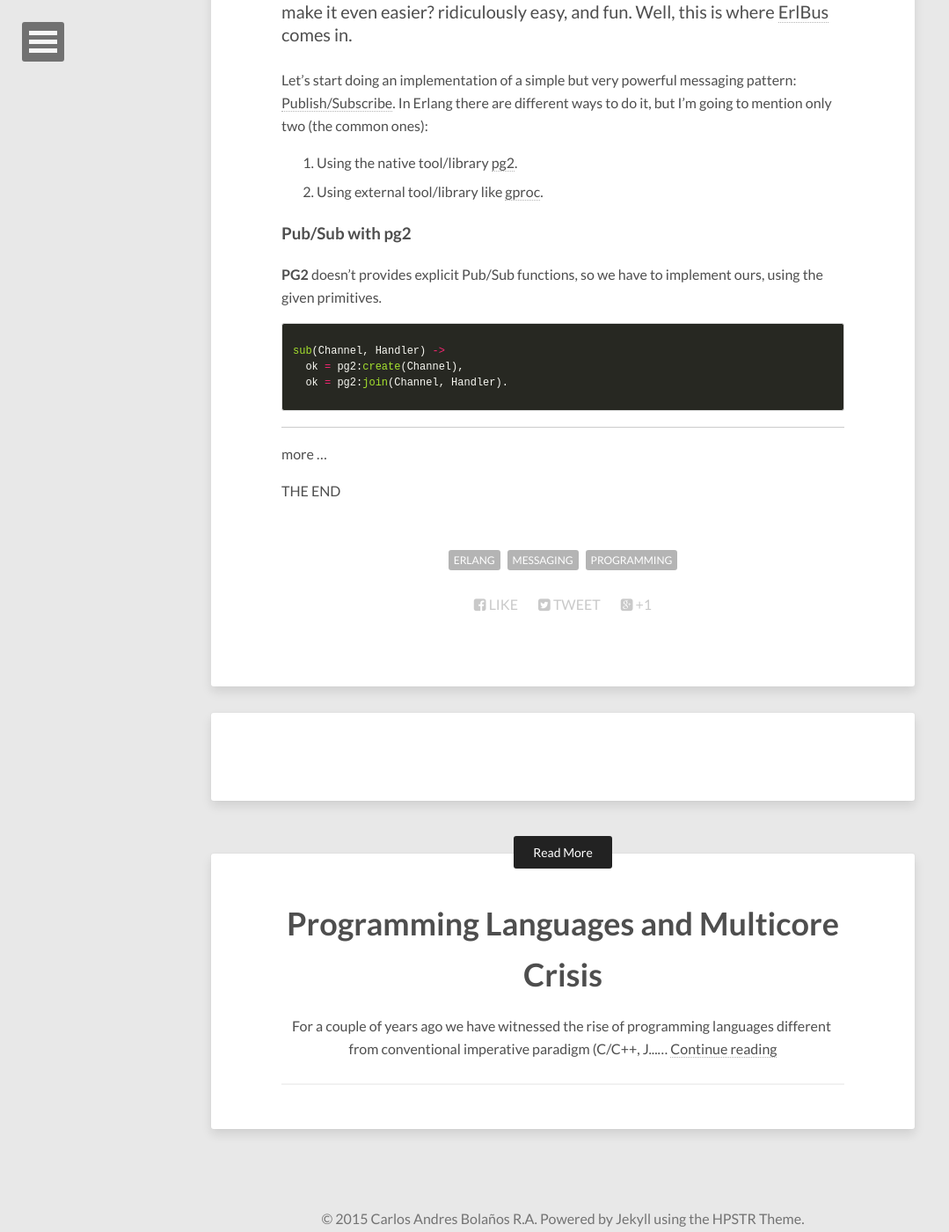
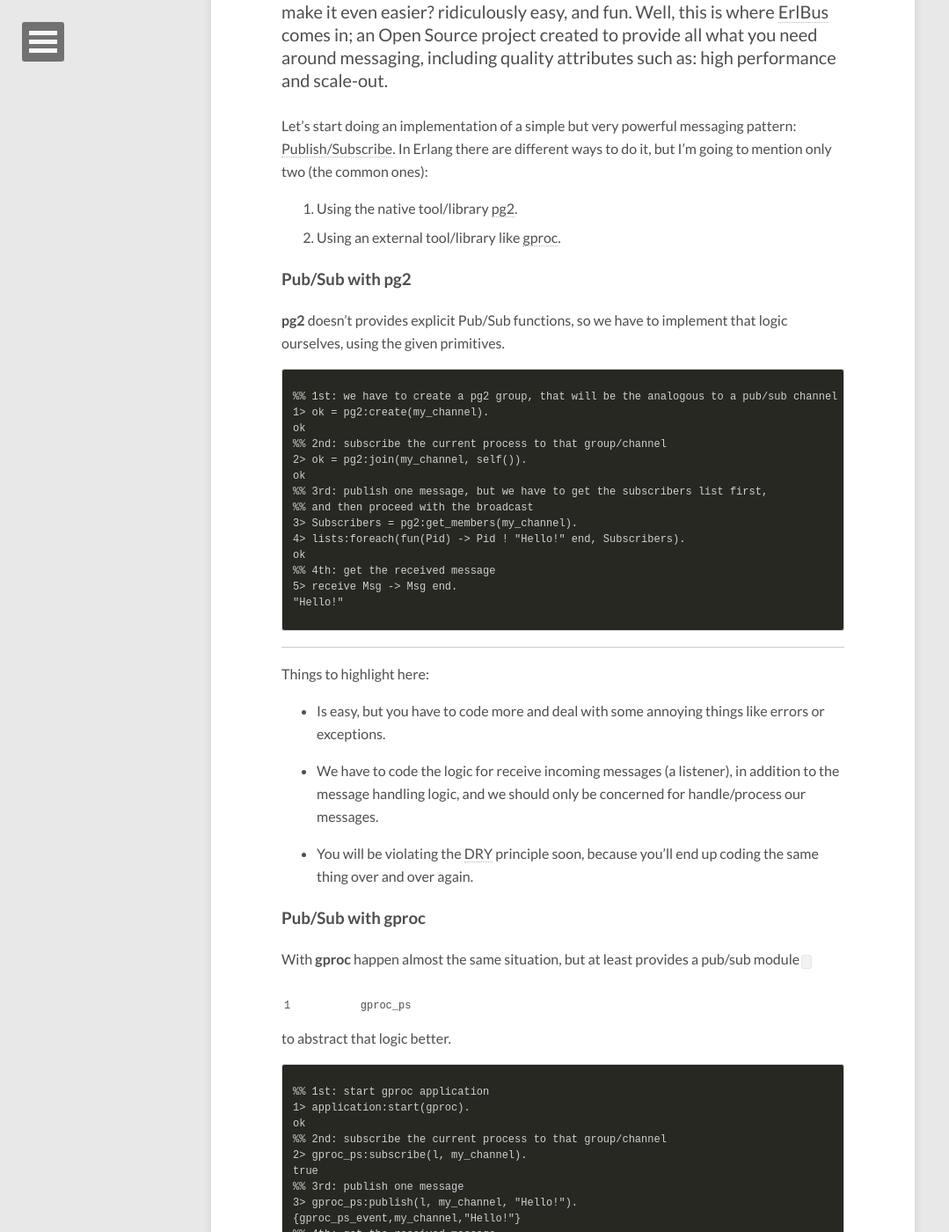
Before and after one commit to cabol/cabol.github.io, a Jekyll site: the page built from _posts/2015-07-26-erlbus-erlang-message-bus.md, in a window 1280 px wide and 1400 px high, scrolled down 546 px. Shown: the whole window at 88% size, without its empty margins (0-1079 px from the left). Built offline with Jekyll 4.4.1, drawn with Linux system fonts in a browser that asks for light colours; nearby versions of some CDN libraries; comment, search, counter and statistics services are not loaded; some of the changed text lies outside the part shown.

Commit message:
New blog post.

```diff
--- a/_posts/2015-07-26-erlbus-erlang-message-bus.md
+++ b/_posts/2015-07-26-erlbus-erlang-message-bus.md
@@ -1,34 +1,176 @@
 ---
 layout: post
 title: "ErlBus: Erlang Message Bus"
+description: "Highly scalable pub/sub message bus written in Erlang"
 date: 2015-07-26
-tags: [Erlang, Messaging, Programming]
+tags: [Erlang, Messaging, Programming, Publish Subscribe]
 image:
   feature: abstract-2.jpg
 ---
 
-Messaging in [Erlang](http://www.erlang.org) is easy by default, because of its nature. But, why not make it even easier? ridiculously easy, and fun. Well, this is where [ErlBus](https://github.com/cabol/erlbus) comes in.
+Messaging in [Erlang](http://www.erlang.org) is easy by default, because of its nature. But, why not make it even easier? ridiculously easy, and fun. Well, this is where [ErlBus](https://github.com/cabol/erlbus) comes in; an Open Source project created to provide all what you need around messaging, including quality attributes such as: high performance and scale-out.
 
 Let's start doing an implementation of a simple but very powerful messaging pattern: [Publish/Subscribe](http://www.enterpriseintegrationpatterns.com/PublishSubscribeChannel.html). In Erlang there are different ways to do it, but I'm going to mention only two (the common ones):
 
 1. Using the native tool/library [pg2](http://erlang.org/doc/man/pg2.html).
-2. Using external tool/library like [gproc](https://github.com/uwiger/gproc).
+2. Using an external tool/library like [gproc](https://github.com/uwiger/gproc).
 
 ###Pub/Sub with pg2
 
-**PG2** doesn't provides explicit Pub/Sub functions, so we have to implement ours, using the given primitives.
+**pg2** doesn't provides explicit Pub/Sub functions, so we have to implement that logic ourselves, using the given primitives.
 
-{% highlight erlang %}
-
-sub(Channel, Handler) ->
-  ok = pg2:create(Channel),
-  ok = pg2:join(Channel, Handler).
-
+{% highlight text %}
+%% 1st: we have to create a pg2 group, that will be the analogous to a pub/sub channel
+1> ok = pg2:create(my_channel).
+ok
+%% 2nd: subscribe the current process to that group/channel
+2> ok = pg2:join(my_channel, self()).
+ok
+%% 3rd: publish one message, but we have to get the subscribers list first,
+%% and then proceed with the broadcast
+3> Subscribers = pg2:get_members(my_channel).
+4> lists:foreach(fun(Pid) -> Pid ! "Hello!" end, Subscribers).
+ok
+%% 4th: get the received message
+5> receive Msg -> Msg end.
+"Hello!"
 {% endhighlight %}
 
 ---
 
-more ...
+Things to highlight here:
 
+- Is easy, but you have to code more and deal with some annoying things like errors or exceptions.
 
-THE END
+- We have to code the logic for receive incoming messages (a listener), in addition to the message handling logic, and we should only be concerned for handle/process our messages.
+
+- You will be violating the [DRY](https://en.wikipedia.org/wiki/Don%27t_repeat_yourself) principle soon, because you'll end up coding the same thing over and over again.
+
+###Pub/Sub with gproc
+
+With **gproc** happen almost the same situation, but at least provides a pub/sub module `gproc_ps` to abstract that logic better.
+
+{% highlight text %}
+%% 1st: start gproc application
+1> application:start(gproc).
+ok
+%% 2nd: subscribe the current process to that group/channel
+2> gproc_ps:subscribe(l, my_channel).
+true
+%% 3rd: publish one message
+3> gproc_ps:publish(l, my_channel, "Hello!").
+{gproc_ps_event,my_channel,"Hello!"}
+%% 4th: get the received message
+5> receive Msg -> Msg end.
+{gproc_ps_event,my_channel,"Hello!"}
+{% endhighlight %}
+
+---
+
+Almost the same thing is it? with some minor differences of course. Again, we could highlight exactly the same points as previously with **pg2**.
+
+Either with **gproc** or **pg2** we're limited to the pub/sub basics. We don't have:
+
+- Event-driven consumers that allow us implement the message handling logic.
+
+- Task executors or worker pools, in case that we need distribute load across of a pool of workers.
+
+- Point-To-Point patter.
+
+- Different scaling strategies, different to `pg2` global model, or `gproc` with `gen_leader`.
+
+And other things, but don't worry, we'll cover all these things later.
+
+###Pub/Sub with ErlBus
+
+Now we are on the heart of all this, **ErlBus** is a very lightweight and simple approach to build messaging-based apps. Messaging infrastructure that provides: Publish/Subscribe, Point-To-Point, Event Driven Consumer (Message Handler), Task Executor, etc., all that is missing in the previously explored options, all what you really need and expect from a messaging tool.
+
+**ErlBus** has two main modules:
+
+- `ebus` which provides all pub/sub and messaging basics in general.
+
+- `ebus_handler` that provides all needed functions to create and manage message handlers.
+
+As we mentioned, one of the big differences and also strength, is the ability to have real event-driven consumer or message handlers, so let's start creating our handler.
+
+**my_handler.erl**
+
+{% highlight erlang %}
+-module(my_handler).
+
+-behaviour(ebus_handler).
+
+%% API
+-export([handle_msg/2]).
+
+handle_msg({Channel, Msg}, Context) ->
+  io:format("[Pid: ~p][Channel: ~p][Msg: ~p][Ctx: ~p]~n",
+            [self(), Channel, Msg, Context]).
+{% endhighlight %}
+
+---
+
+Now we're ready:
+
+{% highlight text %}
+%% Start ebus
+1> application:start(ebus).
+ok
+
+%% Create our handlers
+2> MH1 = ebus_handler:new(my_handler, <<"MH1">>).
+<0.50.0>
+3> MH2 = ebus_handler:new(my_handler, <<"MH2">>).
+<0.52.0>
+
+%% Subscribe them to channel ch1
+4> ebus:sub(ch1, [MH1, MH2]).
+ok
+
+%% Let's publish a message to 'ch1'
+5> ebus:pub(ch1, "Hello!").
+ok
+[Pid: <0.50.0>][Channel: ch1][Msg: "Hello!"][Ctx: <<"MH1">>]
+[Pid: <0.52.0>][Channel: ch1][Msg: "Hello!"][Ctx: <<"MH2">>]
+
+%% Unsubscribe 'MH2' from ch1
+6> ebus:unsub(ch1, MH2).
+ok
+
+%% Publish again to 'ch1'
+12> ebus:pub(ch1, "Hello again!").
+ok
+[Pid: <0.50.0>][Channel: ch1][Msg: "Hello again!"][Ctx: <<"MH1">>]
+{% endhighlight %}
+
+---
+
+How was it? awesome isn't? Well, let's finish giving another interesting example.
+
+Suppose now that you have a handler that takes a while processing each message/event, so it will be blocked until complete the task, and for some scenarios would be unthinkable. Therefore, `ebus_handler` module gives you the option to create a pool of workers attached to your handler, and is totally transparent to you.
+
+{% highlight text %}
+%% Start ebus
+1> application:start(ebus).
+ok
+
+%% Create a handler with a worker pool (3 workers)
+2> HandlerPool = ebus_handler:new_pool(my_pool_1, 3, my_handler).
+<0.49.0>
+
+%% And that's it, now the load will be distributed among the workers
+%% From here everything is as previously
+%% Finally, let's subscribe this new handler with workers to some channel
+3> ebus:sub(my_channel, HandlerPool).
+ok
+{% endhighlight %}
+
+---
+
+Once the pool is subscribed to a channel and some message arrives, it will be processed only by one worker of that pool; this is one way to have a Point-To-Point behavior.
+
+##Distributed ErlBus
+
+**ErlBus** is distributed by nature, inherits all properties of [Distributed Erlang](http://www.erlang.org/doc/reference_manual/distributed.html) and [pg2](http://erlang.org/doc/man/pg2.html). But `pg2` has some limitations, distribution model works with full replication, which can cause problem when we have a considerable amount of subscribers, and at the same time the amount of messages sent is too high. For these scenarios **ErlBus** provides another option: `ebus_dist`, which is built on top of [riak_core](https://github.com/basho/riak_core) and [gproc](https://github.com/uwiger/gproc).
+
+There are more nice features, so I strongly recommend you visit [ErlBus GitHub](https://github.com/cabol/erlbus), you will find more documentation and examples.
```
